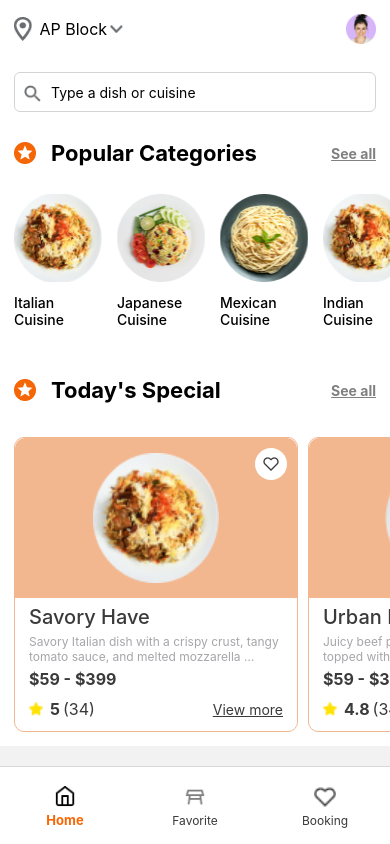
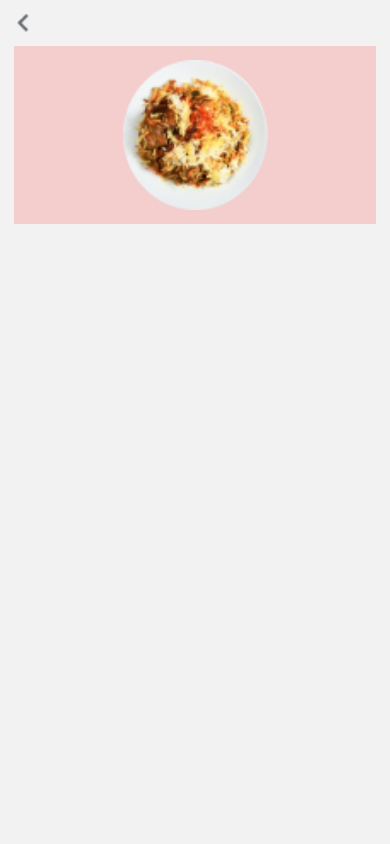
Before and after one commit to DustinDoan315/youtube-clone, a React Native app in the folder boilerplatear/: screen / in a window 390 px wide. Both pictures are taken after a click on the element 154 px from the left and 584 px from the top of the page. Built offline with nearby package versions, Linux system fonts and the light colour scheme.

Commit message:
update home screen 17:31|27/06-2024

```diff
--- a/boilerplatear/src/components/Header/index.tsx
+++ b/boilerplatear/src/components/Header/index.tsx
@@ -1,6 +1,7 @@
-import {Pressable, StyleSheet, Text} from 'react-native';
+import {Image, Pressable, StyleSheet, Text} from 'react-native';
 import React from 'react';
 import {root} from '@navigation/NavigationRef';
+import {icons} from '@assets/index';
 
 const Header = () => {
   const handleNavigate = () => {
@@ -8,7 +9,15 @@ const Header = () => {
   };
   return (
     <Pressable style={styles.btnGoBack} onPress={handleNavigate}>
-      <Text style={{color: 'white', fontWeight: '700'}}>Go Back</Text>
+      <Image
+        source={icons.down_arrow}
+        resizeMode="contain"
+        style={{
+          width: 18,
+          height: 18,
+          transform: [{rotate: '90deg'}],
+        }}
+      />
     </Pressable>
   );
 };
@@ -17,14 +26,8 @@ export default Header;
 
 const styles = StyleSheet.create({
   btnGoBack: {
-    position: 'absolute',
-    top: 100,
-    left: 20,
-    paddingHorizontal: 10,
-    paddingVertical: 10,
-    borderRadius: 5,
+    paddingBottom: 14,
     justifyContent: 'center',
-    alignItems: 'center',
-    backgroundColor: 'gray',
+    width: 50,
   },
 });
--- a/boilerplatear/src/navigation/CommonContainer.tsx
+++ b/boilerplatear/src/navigation/CommonContainer.tsx
@@ -9,8 +9,8 @@ const CommonContainer = () => {
   return (
     <CommonStack.Navigator screenOptions={{headerShown: false}}>
       <CommonStack.Screen
-        name={router.CHART_SCREEN}
-        component={common[router.CHART_SCREEN]}
+        name={router.DETAIL_PLACE_SCREEN}
+        component={common[router.DETAIL_PLACE_SCREEN]}
       />
     </CommonStack.Navigator>
   );
--- a/boilerplatear/src/navigation/router.ts
+++ b/boilerplatear/src/navigation/router.ts
@@ -10,6 +10,6 @@ export default {
   WALLET_SCREEN: 'WALLET_SCREEN',
 
   //common container
-  DETAIL_SCREEN: 'DETAIL_SCREEN',
+  DETAIL_PLACE_SCREEN: 'DETAIL_PLACE_SCREEN',
   CHART_SCREEN: 'CHART_SCREEN',
 };
--- a/boilerplatear/src/screens/bottom/Home/HomeView.tsx
+++ /dev/null
@@ -1,29 +0,0 @@
-import {Image, Pressable, StyleSheet, Text, View} from 'react-native';
-import React, {useState} from 'react';
-import {useAppDispatch, useAppSelector} from '@redux/hooks';
-
-import {icons} from '@assets/index';
-import SearchBar from '@components/SearchBar';
-import {Header, PopularCategories, TodaySpecial} from './components';
-
-const HomeView = () => {
-  const dispatch = useAppDispatch();
-  const data = useAppSelector(state => state.counter);
-  return (
-    <View style={styles.container}>
-      <Header />
-      <SearchBar />
-      <PopularCategories />
-      <TodaySpecial />
-    </View>
-  );
-};
-
-export default HomeView;
-
-const styles = StyleSheet.create({
-  container: {
-    flex: 1,
-    backgroundColor: 'white',
-  },
-});
--- a/boilerplatear/src/screens/bottom/Home/components/TodaySpecial.tsx
+++ b/boilerplatear/src/screens/bottom/Home/components/TodaySpecial.tsx
@@ -3,6 +3,8 @@ import {View, Text, Image, Pressable, FlatList, StyleSheet} from 'react-native';
 import {icons} from '@assets/index';
 import {Categories, Special} from '@utils/fake';
 import {color} from '@theme/index';
+import {commonRoot} from '@navigation/NavigationRef';
+import router from '@navigation/router';
 
 const styles = StyleSheet.create({
   container: {
@@ -107,10 +109,15 @@ const TodaySpecial = () => {
     [favorites],
   );
 
+  const goDetail = () => {
+    commonRoot.navigate(router.DETAIL_PLACE_SCREEN);
+  };
+
   console.log('favorites', favorites);
 
   const renderItem = ({item, index}: any) => (
-    <View
+    <Pressable
+      onPress={goDetail}
       key={item?.id}
       style={[styles.listItem, {marginLeft: index === 0 ? 14 : 0}]}>
       <View style={styles.listItemImageContainer}>
@@ -198,7 +205,7 @@ const TodaySpecial = () => {
           </Pressable>
         </View>
       </View>
-    </View>
+    </Pressable>
   );
 
   return (
--- a/boilerplatear/src/screens/bottom/Home/index.tsx
+++ b/boilerplatear/src/screens/bottom/Home/index.tsx
@@ -1,10 +1,27 @@
-import {ScrollView} from 'react-native';
+import {ScrollView, StyleSheet} from 'react-native';
 import React from 'react';
-import HomeView from './HomeView';
-import {styles} from './style';
+import {useAppDispatch, useAppSelector} from '@redux/hooks';
+import SearchBar from '@components/SearchBar';
+import {Header, PopularCategories, TodaySpecial} from './components';
 
-const HomeScreen = () => {
-  return <ScrollView style={styles.container}>{<HomeView />}</ScrollView>;
+const HomeView = () => {
+  const dispatch = useAppDispatch();
+  const data = useAppSelector(state => state.counter);
+  return (
+    <ScrollView style={styles.container}>
+      <Header />
+      <SearchBar />
+      <PopularCategories />
+      <TodaySpecial />
+    </ScrollView>
+  );
 };
 
-export default HomeScreen;
+export default HomeView;
+
+const styles = StyleSheet.create({
+  container: {
+    flex: 1,
+    backgroundColor: 'white',
+  },
+});
--- a/boilerplatear/src/screens/bottom/Home/style.ts
+++ /dev/null
@@ -1,7 +0,0 @@
-import {StyleSheet} from 'react-native';
-
-export const styles = StyleSheet.create({
-  container: {
-    flex: 1,
-  },
-});
--- /dev/null
+++ b/boilerplatear/src/screens/common/DetailPlace/index.tsx
@@ -0,0 +1,36 @@
+import {View, Text, Image} from 'react-native';
+import React from 'react';
+import {icons} from '@assets/index';
+import Header from '@components/Header';
+
+const DetailPlace = () => {
+  return (
+    <View
+      style={{
+        flex: 1,
+        paddingHorizontal: 14,
+        paddingVertical: 14,
+      }}>
+      <Header />
+      <View
+        style={{
+          width: '100%',
+          paddingVertical: 14,
+          justifyContent: 'center',
+          alignItems: 'center',
+          backgroundColor: '#F4CDCD',
+        }}>
+        <Image
+          source={icons.food_1}
+          resizeMode="contain"
+          style={{
+            width: 200,
+            height: 150,
+          }}
+        />
+      </View>
+    </View>
+  );
+};
+
+export default DetailPlace;
--- a/boilerplatear/src/screens/common/index.ts
+++ b/boilerplatear/src/screens/common/index.ts
@@ -1,6 +1,8 @@
 import router from '@navigation/router';
 import ChartScreen from './ChartScreen';
+import DetailPlace from './DetailPlace';
 
 export const common = {
   [router.CHART_SCREEN]: ChartScreen,
+  [router.DETAIL_PLACE_SCREEN]: DetailPlace,
 };
--- a/boilerplatear/src/utils/fake.ts
+++ b/boilerplatear/src/utils/fake.ts
@@ -1,6 +1,6 @@
 import {icons} from '@assets/index';
 
-export const HIGHTEST_BTC_PRICE = 70000;
+export const HIGHTEST_BTC_PRICE = 700000;
 
 export const FakeListAssets = [
   {
```
